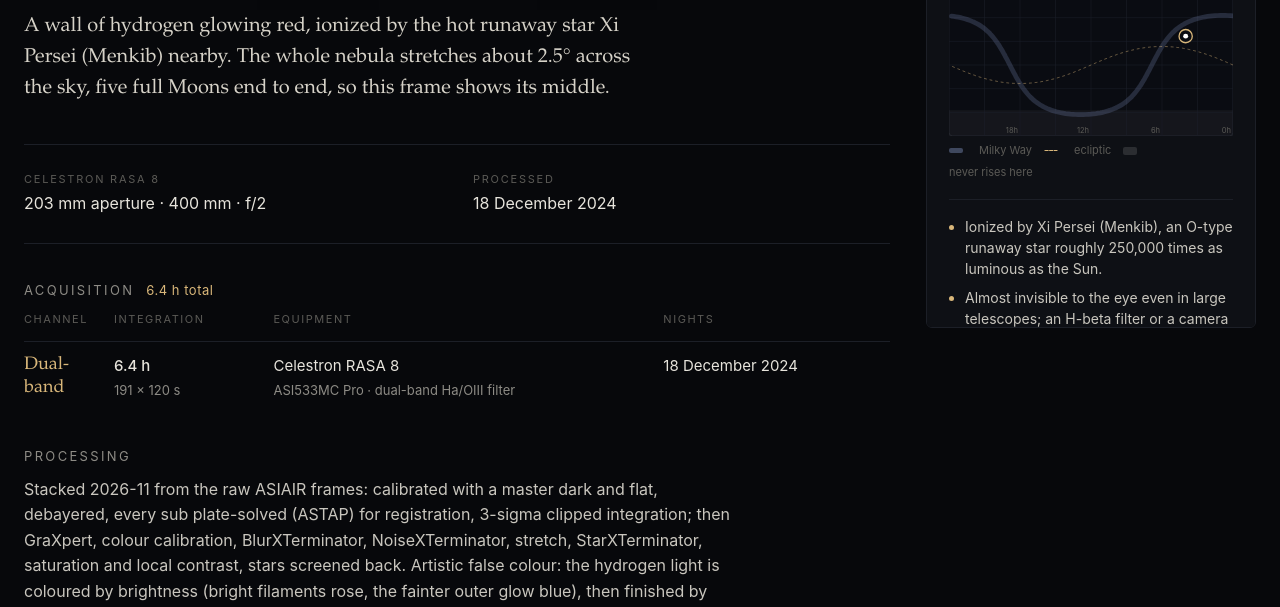
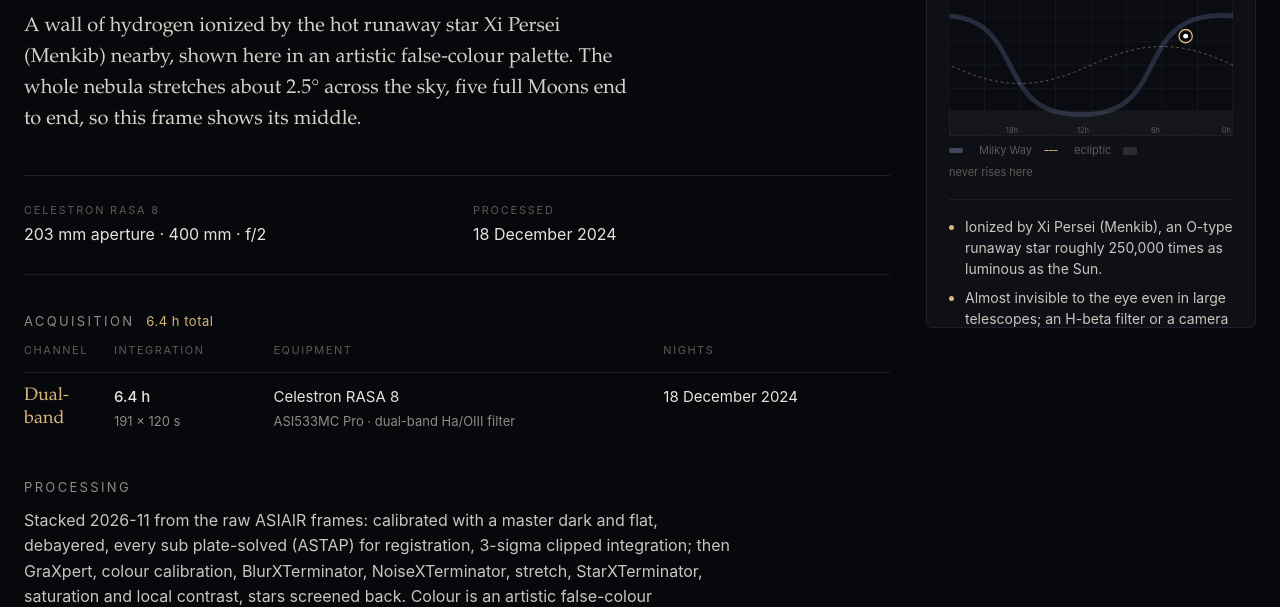
Before and after one commit to etotman/astro-gallery, a plain HTML site: page california-2024/index.html in a window 1280 px wide. Shown: the part 490-1097 px from the top of the page. Drawn offline with Linux system fonts and the light colour scheme.

Commit message:
Clearer processing notes for the hand-finished California and Flame images
Co-Authored-By: Claude Opus 5.5 <noreply@anthropic.com>

```diff
--- a/california-2024/index.html
+++ b/california-2024/index.html
@@ -4,9 +4,9 @@
 <meta charset="utf-8">
 <meta name="viewport" content="width=device-width, initial-scale=1">
 <title>NGC 1499 · California Nebula · Night Sky</title>
-<meta name="description" content="A wall of hydrogen glowing red, ionized by the hot runaway star Xi Persei (Menkib) nearby. The whole nebula stretches about 2.5° across the sky, five full Moons end to end, so this frame shows its middle.">
+<meta name="description" content="A wall of hydrogen ionized by the hot runaway star Xi Persei (Menkib) nearby, shown here in an artistic false-colour palette. The whole nebula stretches about 2.5° across the sky, five full Moons end to end, so this frame shows its middle.">
 <meta property="og:title" content="NGC 1499 · California Nebula · Night Sky">
-<meta property="og:description" content="A wall of hydrogen glowing red, ionized by the hot runaway star Xi Persei (Menkib) nearby. The whole nebula stretches about 2.5° across the sky, five full Moons end to end, so this frame shows its middle.">
+<meta property="og:description" content="A wall of hydrogen ionized by the hot runaway star Xi Persei (Menkib) nearby, shown here in an artistic false-colour palette. The whole nebula stretches about 2.5° across the sky, five full Moons end to end, so this frame shows its middle.">
 <meta property="og:image" content="https://etotman.github.io/astro-gallery/img/california-2024/display.jpg?v=59ebced0"><meta name="twitter:card" content="summary_large_image">
 <meta name="theme-color" content="#07080b">
 <link rel="icon" href="../assets/icon.svg" type="image/svg+xml">
@@ -26,7 +26,7 @@
 <main class="info">
   <div class="head">
     <h1>NGC 1499 · California Nebula</h1>
-    <p class="lede">A wall of hydrogen glowing red, ionized by the hot runaway star Xi Persei (Menkib) nearby. The whole nebula stretches about 2.5° across the sky, five full Moons end to end, so this frame shows its middle.</p>
+    <p class="lede">A wall of hydrogen ionized by the hot runaway star Xi Persei (Menkib) nearby, shown here in an artistic false-colour palette. The whole nebula stretches about 2.5° across the sky, five full Moons end to end, so this frame shows its middle.</p>
   </div>
   <dl class="facts"><div><dt>Celestron RASA 8</dt><dd>203 mm aperture · 400 mm · f/2</dd></div><div><dt>Processed</dt><dd>18 December 2024</dd></div></dl>
   <section class="block">
@@ -41,7 +41,7 @@
 </tr></tbody>
   </table></div>
 </section>
-  <section class="block"><h2>Processing</h2><p>Stacked 2026-11 from the raw ASIAIR frames: calibrated with a master dark and flat, debayered, every sub plate-solved (ASTAP) for registration, 3-sigma clipped integration; then GraXpert, colour calibration, BlurXTerminator, NoiseXTerminator, stretch, StarXTerminator, saturation and local contrast, stars screened back. Artistic false colour: the hydrogen light is coloured by brightness (bright filaments rose, the fainter outer glow blue), then finished by hand in Pixelmator Pro. The blue is not oxygen; this nebula glows almost entirely in hydrogen.</p></section>
+  <section class="block"><h2>Processing</h2><p>Stacked 2026-11 from the raw ASIAIR frames: calibrated with a master dark and flat, debayered, every sub plate-solved (ASTAP) for registration, 3-sigma clipped integration; then GraXpert, colour calibration, BlurXTerminator, NoiseXTerminator, stretch, StarXTerminator, saturation and local contrast, stars screened back. Colour is an artistic false-colour rendering, chosen for aesthetic effect rather than physical accuracy. The dual-band data records almost nothing but hydrogen-alpha emission, so the palette is mapped from brightness: the dense, bright filaments are rendered rose-red and the fainter, diffuse outer envelope blue, in the spirit of the Hubble-palette narrowband images of this nebula. Final colour and tone were refined by hand in Pixelmator Pro (hues shifted toward rose and periwinkle, midtones lifted, local contrast increased). The blue does not trace oxygen emission.</p></section>
   <p class="dl"><a href="../img/california-2024/full.jpg?v=c038bf90" download="california-2024.jpg">Download full resolution (1.8 MB)</a></p>
 </main>
 </div>
```
Also changed, not shown: flame-horsehead/index.html (+1 -1 lines).
